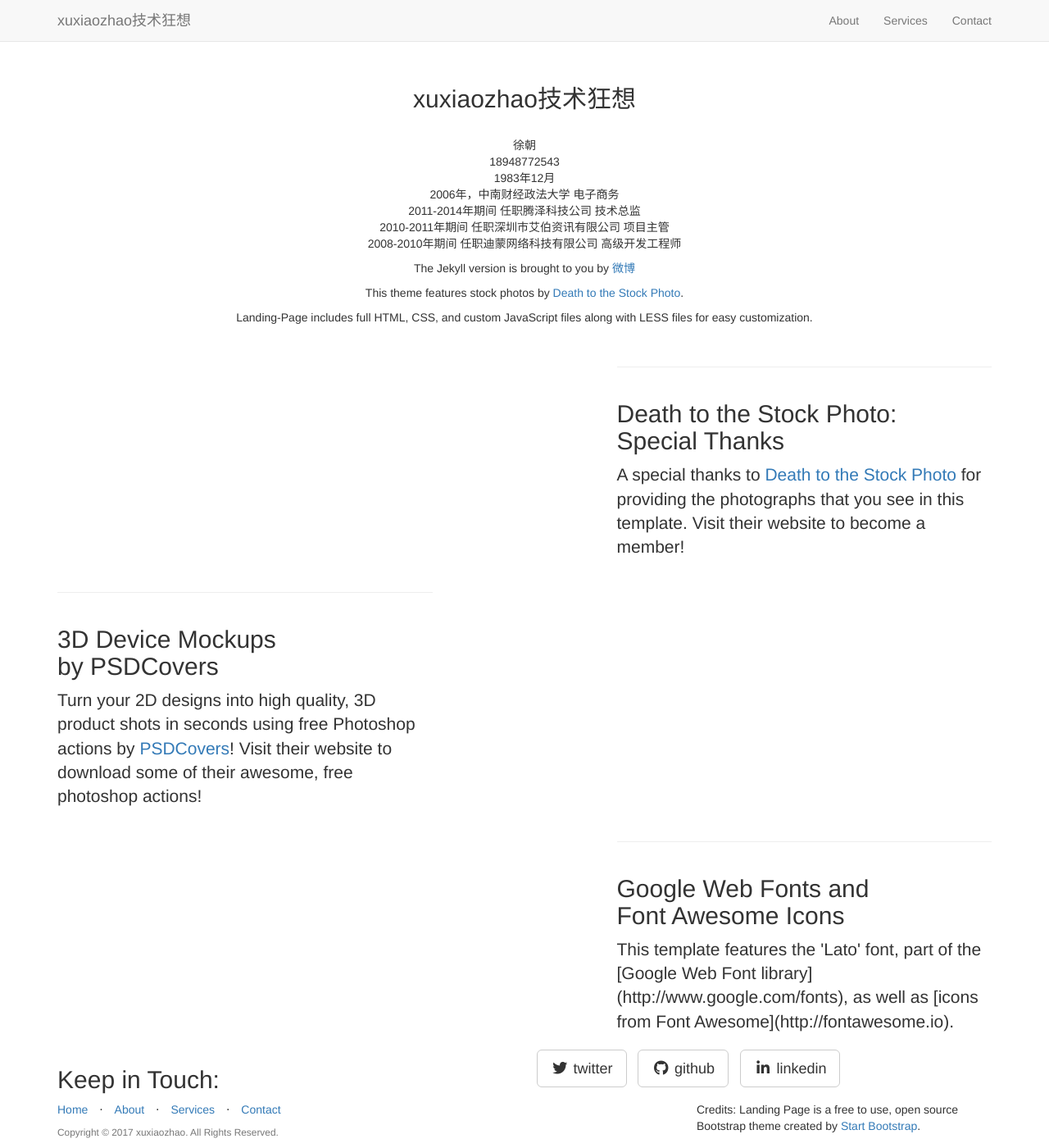
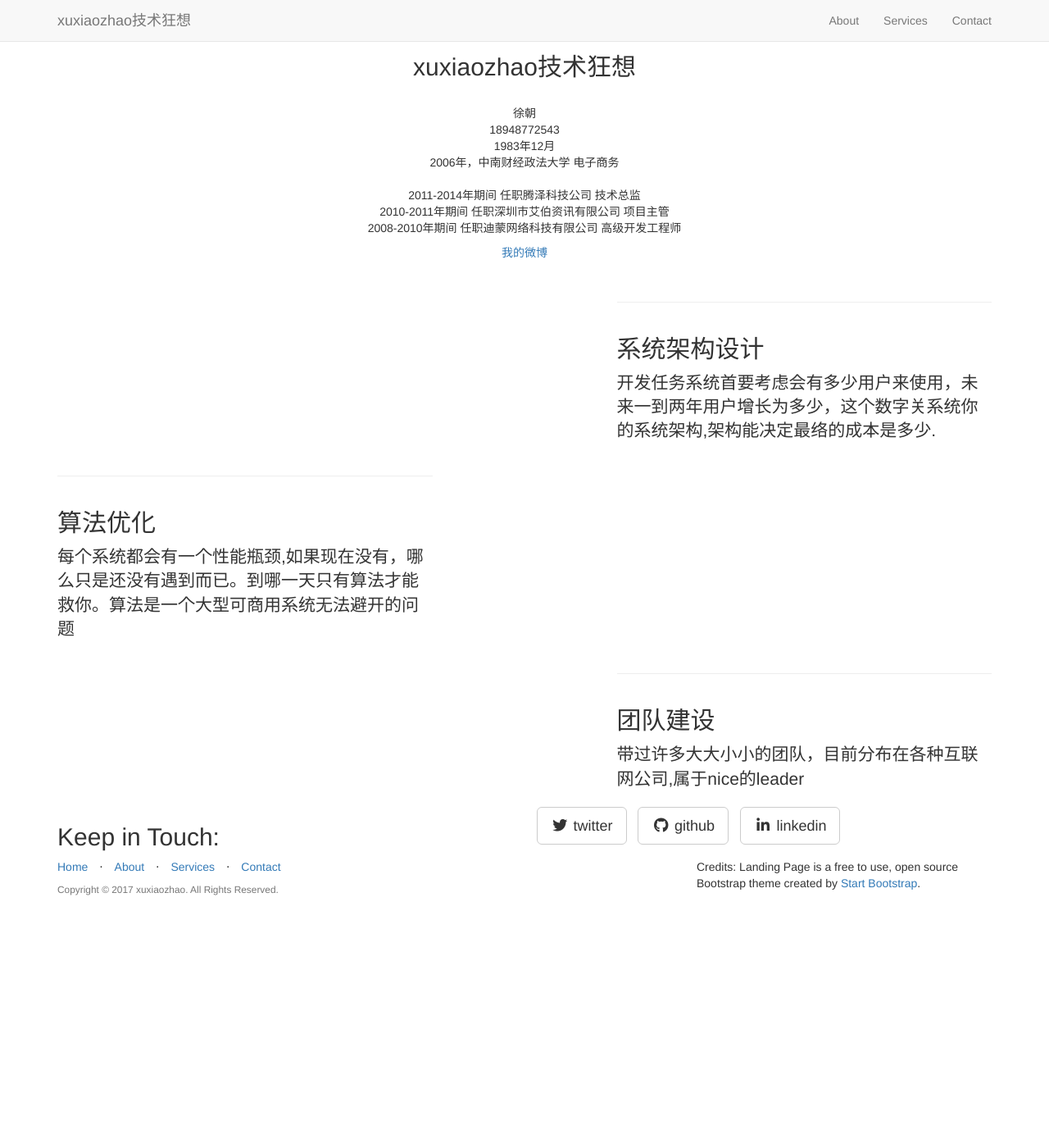
Before and after one commit to xuzhao1211/xuzhao1211.github.io, a Jekyll site: the page built from _posts/2014-09-22-services-2.markdown, in a window 1280 px wide and 1400 px high, scrolled down 152 px. Shown: the whole window at 82% size. Built offline with Jekyll 4.4.1, drawn with Linux system fonts in a browser that asks for light colours; nearby versions of some CDN libraries; library files that are not in the unit come from our copies; after the commit the page ends 1256 px from its top, so only the background shows below that; some of the changed text lies outside the part shown.

Commit message:
修改了个人主页

```diff
--- a/_includes/about.html
+++ b/_includes/about.html
@@ -8,16 +8,14 @@
                 <p>徐朝<br/>
 				18948772543<br/>
 				1983年12月<br/>
-				2006年，中南财经政法大学 电子商务<br/>
+				2006年，中南财经政法大学 电子商务<br/><br/>
 
 				2011-2014年期间 任职腾泽科技公司 技术总监<br/>
 				2010-2011年期间 任职深圳市艾伯资讯有限公司 项目主管<br/>
 				2008-2010年期间 任职迪蒙网络科技有限公司 高级开发工程师<br/>
 
 				</p>
-                <p>The Jekyll version is brought to you by <a href="http://weibo.com/rockgeek">微博</a></p>
-                <p>This theme features stock photos by <a href="http://join.deathtothestockphoto.com//">Death to the Stock Photo</a>.</p>
-                <p>Landing-Page includes full HTML, CSS, and custom JavaScript files along with LESS files for easy customization.</p>
+                <p><a href="http://weibo.com/rockgeek">我的微博</a></p>
                 <br/>
               </div>
         </div>
--- a/_posts/2014-09-21-services-1.markdown
+++ b/_posts/2014-09-21-services-1.markdown
@@ -2,7 +2,7 @@
 layout: default
 img: ipad.png
 category: Services
-title: Death to the Stock Photo:<br>Special Thanks
+title: 系统架构设计
 description: |
 ---
-  A special thanks to [Death to the Stock Photo](http://join.deathtothestockphoto.com/) for providing the photographs that you see in this template.  Visit their website to become a member!
+  开发任务系统首要考虑会有多少用户来使用，未来一到两年用户增长为多少，这个数字关系统你的系统架构,架构能决定最络的成本是多少.
--- a/_posts/2014-09-22-services-2.markdown
+++ b/_posts/2014-09-22-services-2.markdown
@@ -2,9 +2,7 @@
 layout: default
 img: dog.png
 category: Services
-title: 3D Device Mockups<br>by PSDCovers
+title: 算法优化
 description: |
 ---
-  Turn your 2D designs into high quality, 3D
-  product shots in seconds using free Photoshop actions by [PSDCovers](http://www.psdcovers.com/)! Visit
-  their website to download some of their awesome, free photoshop actions!
+  每个系统都会有一个性能瓶颈,如果现在没有，哪么只是还没有遇到而已。到哪一天只有算法才能救你。算法是一个大型可商用系统无法避开的问题
--- a/_posts/2014-09-23-services-3.markdown
+++ b/_posts/2014-09-23-services-3.markdown
@@ -2,7 +2,7 @@
 layout: default
 img: phones.png
 category: Services
-title: Google Web Fonts and<br>Font Awesome Icons
+title: 团队建设
 description: |
 ---
-This template features the 'Lato' font, part of the [Google Web Font library](http://www.google.com/fonts), as well as [icons from Font Awesome](http://fontawesome.io).
+带过许多大大小小的团队，目前分布在各种互联网公司,属于nice的leader
--- a/index.html
+++ b/index.html
@@ -1,5 +1,5 @@
 ---
 layout: default
 title: xuxiaozhao技术狂想
-subTitle:  互联网技术一玩家，擅长大型互联网系统架构设计，略懂Java,C,C#,Javascript,SQL,长期Coding喜欢捣鼓Linux
+subTitle:  互联网技术一玩家，擅长大型互联网系统架构设计<br/>略懂Java,C,C#,Javascript,SQL,长期Coding喜欢捣鼓Linux
 ---
```
